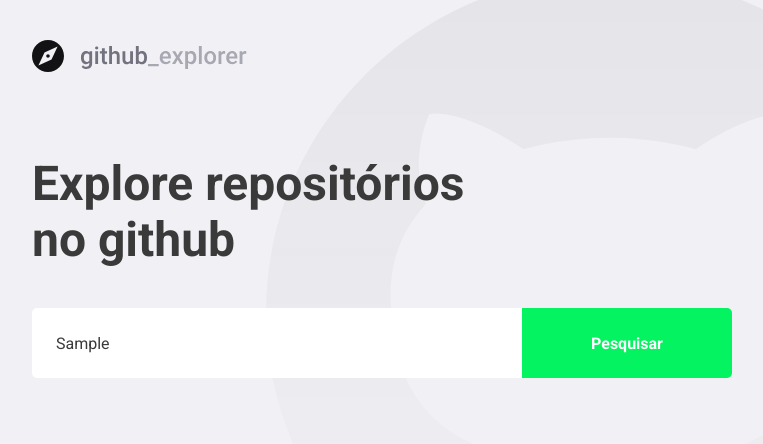
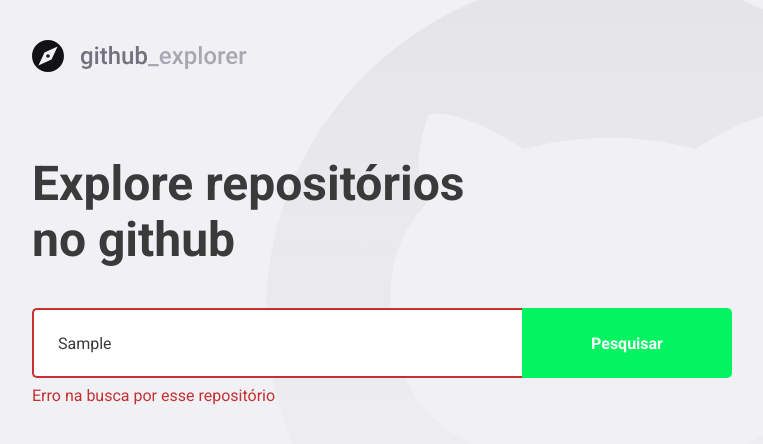
Before and after one commit to GRFreire/GithubExplorer, a React (Create React App) app: page / in a window 1280 px wide. Both pictures are taken after typing "Sample" into the empty fields and a click on the button "Pesquisar". Shown: the top 444 px of the page, without its empty margins (148-911 px from the left). Built offline with nearby package versions, Linux system fonts and the light colour scheme; no server answers.

Commit message:
feat: add dashboard error handler

```diff
--- a/src/pages/Dashboard/index.tsx
+++ b/src/pages/Dashboard/index.tsx
@@ -4,7 +4,9 @@
 
 import logoImg from '../../assets/logo.svg';
 
-import { Title, Form, Repositories } from './styles';
+import {
+  Title, Form, Repositories, Error,
+} from './styles';
 
 interface Repository {
   id: number;
@@ -18,17 +20,28 @@
 
 const Dashboard: React.FC = () => {
   const [newRepo, setNewRepo] = useState('');
+  const [inputError, setInputError] = useState('');
   const [repositories, setRepositories] = useState<Repository[]>([]);
 
   async function handleAddRepository(event: FormEvent<HTMLFormElement>) {
     event.preventDefault();
 
-    const response = await api.get<Repository>(`/repos/${newRepo}`);
+    if (!newRepo) {
+      setInputError('Digite o autor/nome do repositório');
+      return;
+    }
 
-    const repository = response.data;
+    try {
+      const response = await api.get<Repository>(`/repos/${newRepo}`);
 
-    setRepositories([...repositories, repository]);
-    setNewRepo('');
+      const repository = response.data;
+
+      setRepositories([...repositories, repository]);
+      setNewRepo('');
+      setInputError('');
+    } catch (error) {
+      setInputError('Erro na busca por esse repositório');
+    }
   }
 
   return (
@@ -36,7 +49,7 @@
       <img src={logoImg} alt="logo" />
       <Title>Explore repositórios no github</Title>
 
-      <Form onSubmit={handleAddRepository}>
+      <Form hasError={!!inputError} onSubmit={handleAddRepository}>
         <input
           type="text"
           placeholder="Digite o nome do repositório"
@@ -45,6 +58,8 @@
         />
         <button type="submit">Pesquisar</button>
       </Form>
+
+      {inputError && <Error>{inputError}</Error>}
 
       <Repositories>
         {repositories.map((repository) => (
--- a/src/pages/Dashboard/styles.ts
+++ b/src/pages/Dashboard/styles.ts
@@ -1,5 +1,9 @@
-import styled from 'styled-components';
+import styled, { css } from 'styled-components';
 import { shade } from 'polished';
+
+interface FormProps {
+  hasError: boolean;
+}
 
 export const Title = styled.h1`
   font-size: 48px;
@@ -10,7 +14,7 @@
   margin-top: 80px;
 `;
 
-export const Form = styled.form`
+export const Form = styled.form<FormProps>`
   margin-top: 40px;
   max-width: 700px;
 
@@ -24,6 +28,14 @@
     border: 0;
     border-radius: 5px 0 0 5px;
     color: #3a3a3a;
+    border: 2px solid #fff;
+
+    ${(props) => props.hasError
+    && css`
+        border: 2px solid #c53030;
+      `}
+
+    border-right: 0;
 
     &::placeholder {
       color: #a8a8b3;
@@ -44,6 +56,12 @@
       background: ${shade(0.2, '#04f361')};
     }
   }
+`;
+
+export const Error = styled.span`
+  display: block;
+  color: #c53030;
+  margin-top: 8px;
 `;
 
 export const Repositories = styled.div`
```
